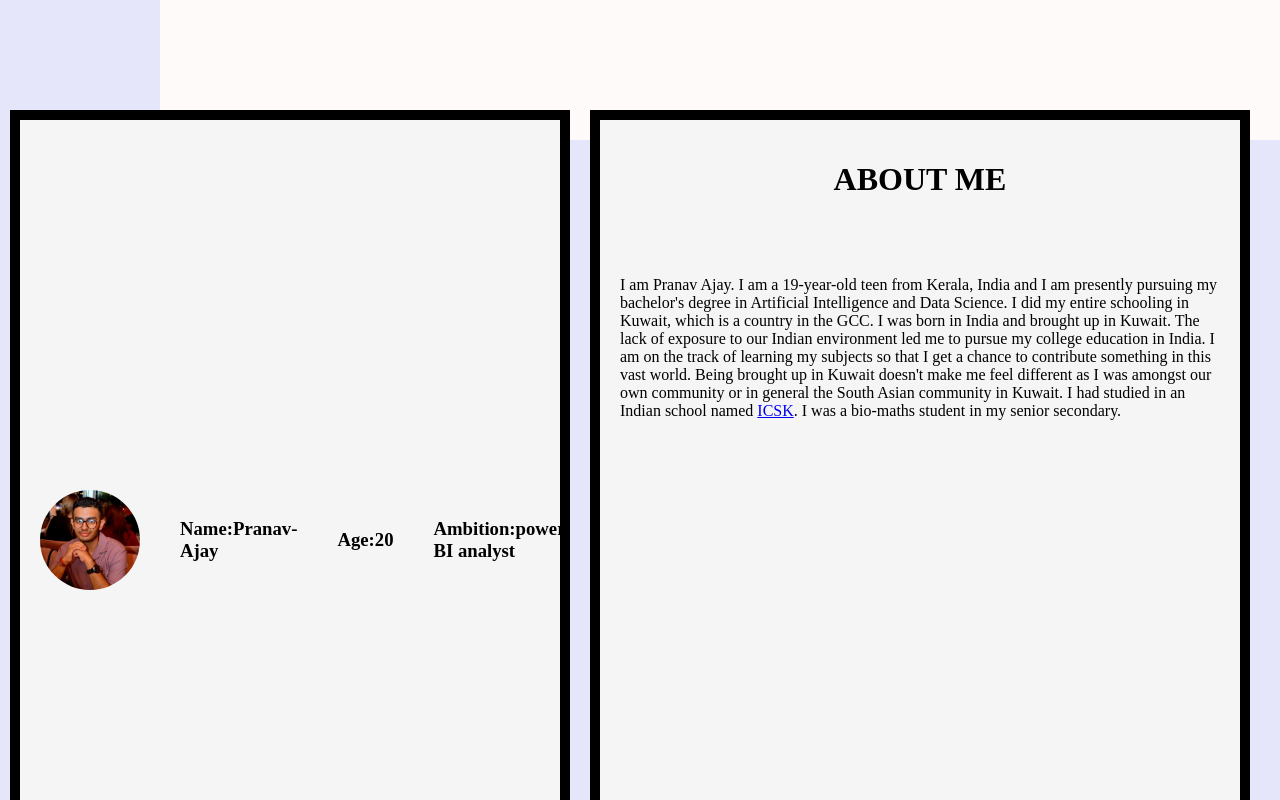
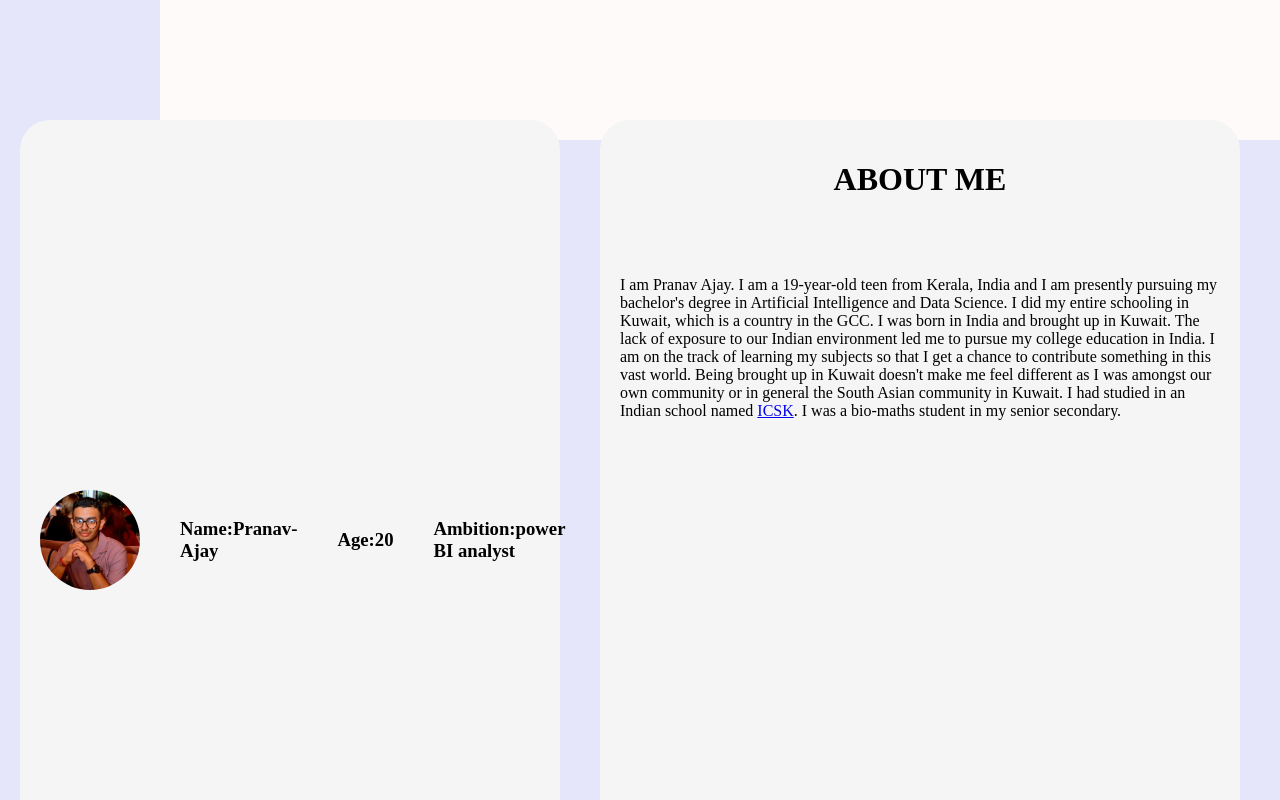
Before and after one commit to Pranav-Ajay/WEBSITE, a plain HTML site: page index.html in a window 1280 px wide. Shown: the part 720-1520 px from the top of the page. Drawn offline with Linux system fonts and the light colour scheme.

Commit message:
Update styles.css

```diff
--- a/styles.css
+++ b/styles.css
@@ -26,11 +26,11 @@ div.master{
   padding:20px;}
 
 div.a{
+  border-radius:30px;
   height:100px;
   max-height:300px;
   width:500px;
   max-width:700px;
-  outline:10px solid black;
   display:flex;
   flex-direction:row;
   background-color:#F5F5F5;
@@ -38,11 +38,11 @@ div.a{
   align-items:center;}
 
 div.b{
-   height:100px;
+  border-radius:30px;
+  height:100px;
   max-height:300px;
   width:600px;
   max-width:800px;
-  outline:10px solid black;
   display:flex;
   flex-direction:column;
   background-color:#F5F5F5;
```
